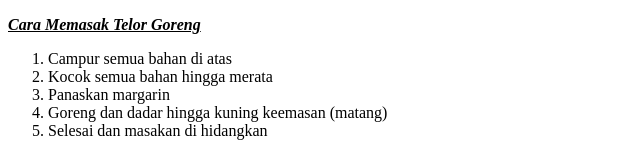
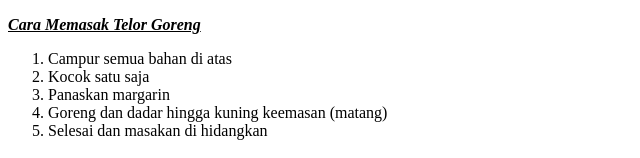
Before and after one commit to zidansalam17/modul1web, a plain HTML site: page index.html in a window 1280 px wide. Shown: the part 263-421 px from the top of the page, without its empty margins (0-640 px from the left). Drawn offline with Linux system fonts and the light colour scheme.

Commit message:
index.html

```diff
--- a/index.html
+++ b/index.html
@@ -19,7 +19,7 @@
 <strong><i><u>Cara Memasak Telor Goreng</u></i></strong>
 <ol>
 <li>Campur semua bahan di atas</li>
-<li>Kocok semua bahan hingga merata</li>
+<li>Kocok satu saja</li>
 <li>Panaskan margarin</li>
 <li>Goreng dan dadar hingga kuning keemasan (matang)</li>
 <li>Selesai dan masakan di hidangkan</li>
```
